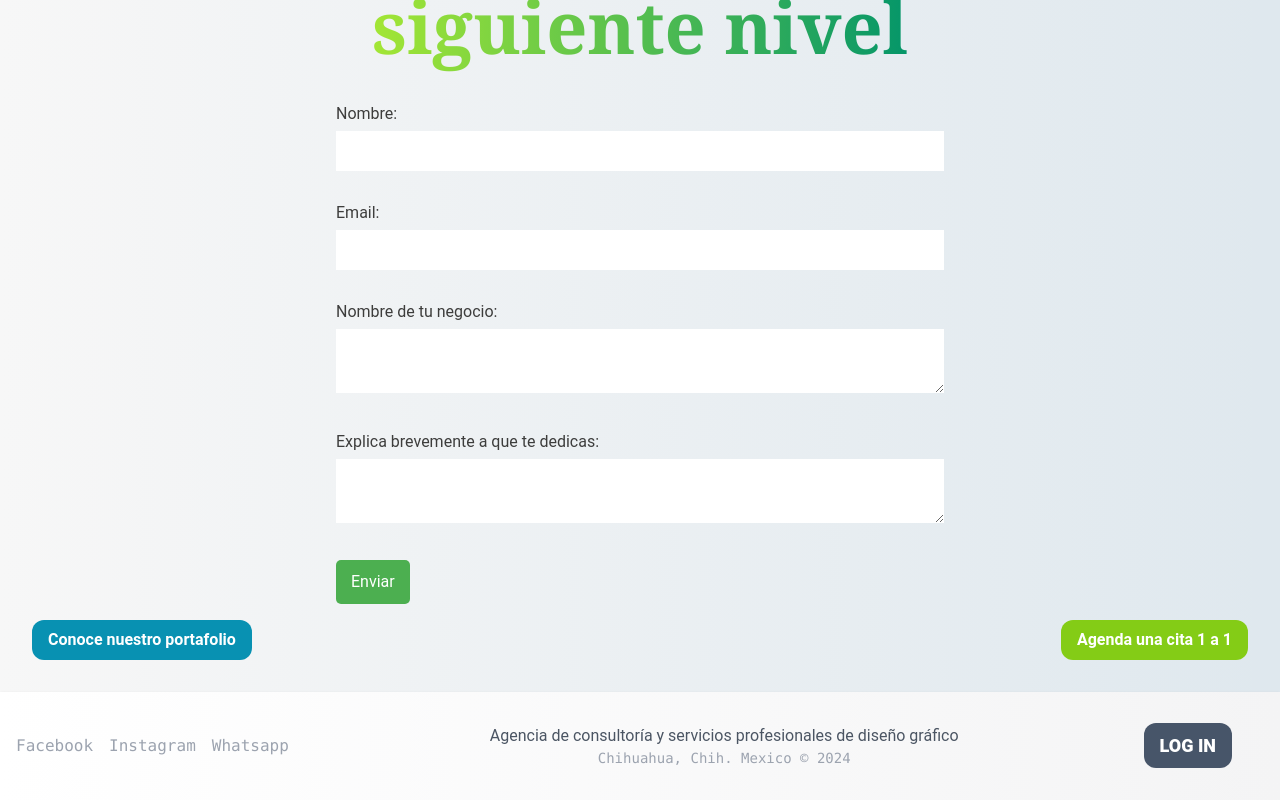
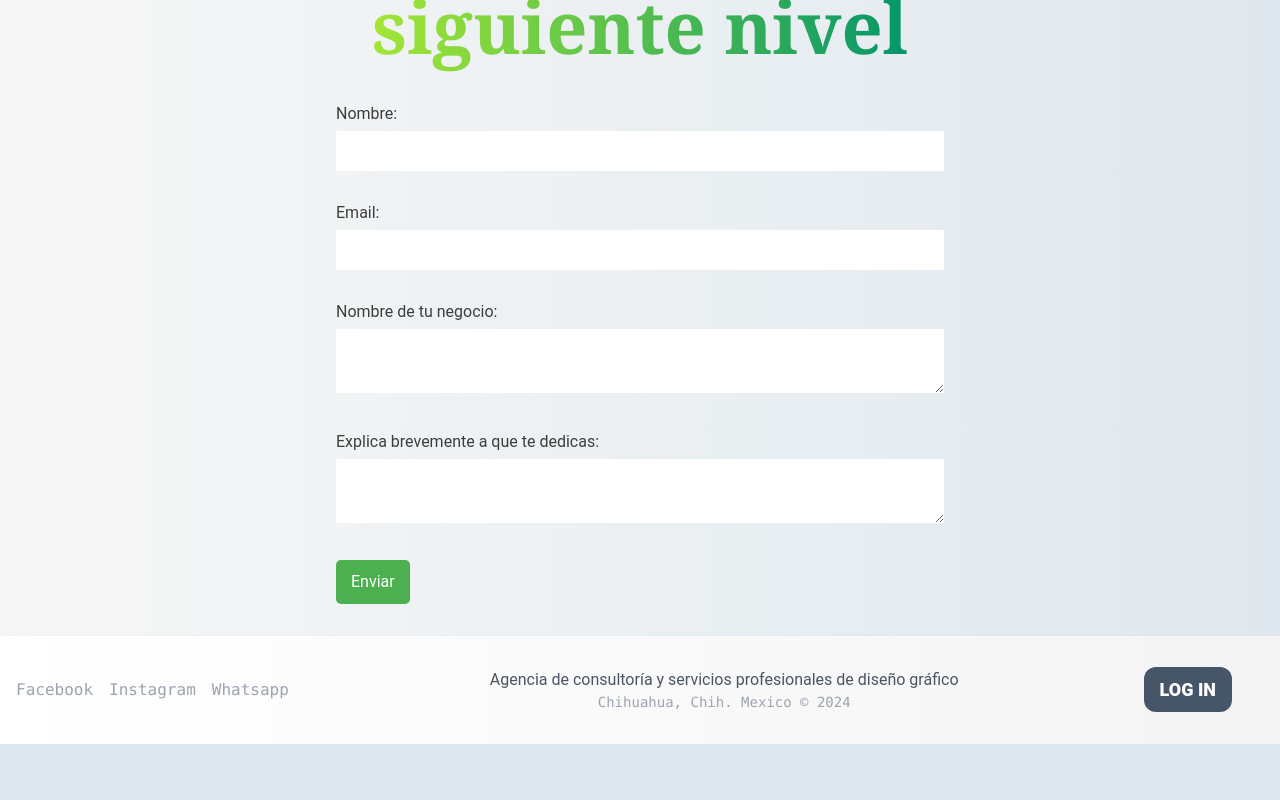
Before and after one commit to pepecodingpepe/intento55, a Next.js app: page /contact in a window 1280 px wide. Shown: the part 1099-1899 px from the top of the page. After the commit the page ends 1843 px from the top, so only its background shows below. Built offline with nearby package versions, Linux system fonts and the light colour scheme.

Commit message:
ameneeee

```diff
--- a/pages/contact.js
+++ b/pages/contact.js
@@ -47,10 +47,7 @@ const Contact = () => {
 
 
 
-        <div className="flex justify-between mt-4">
-          <button className="bg-cyan-600 text-white px-4 py-2 rounded-xl font-bold ">Conoce nuestro portafolio</button>
-          <button className="bg-lime-500 text-white px-4 py-2 rounded-xl font-bold ">Agenda una cita 1 a 1</button>
-        </div>
+
       </section>
       <Footer />
     </div>
```
